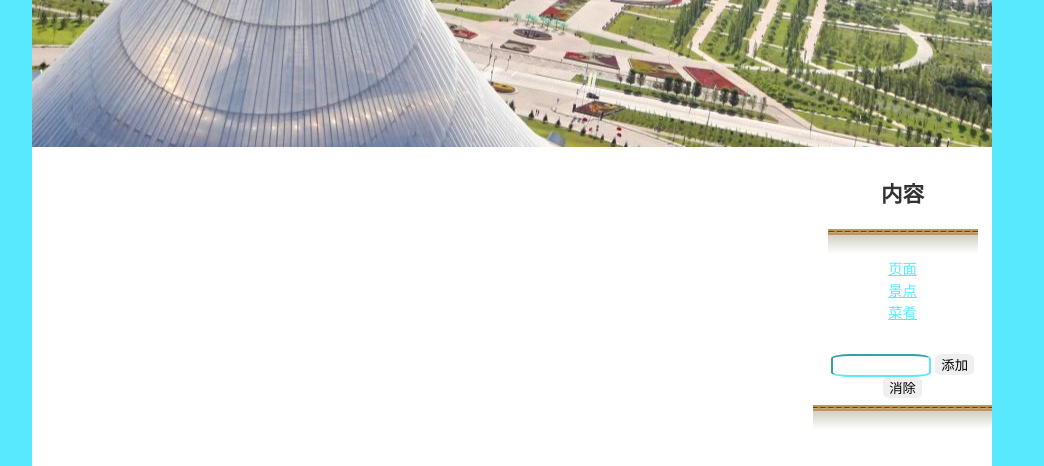
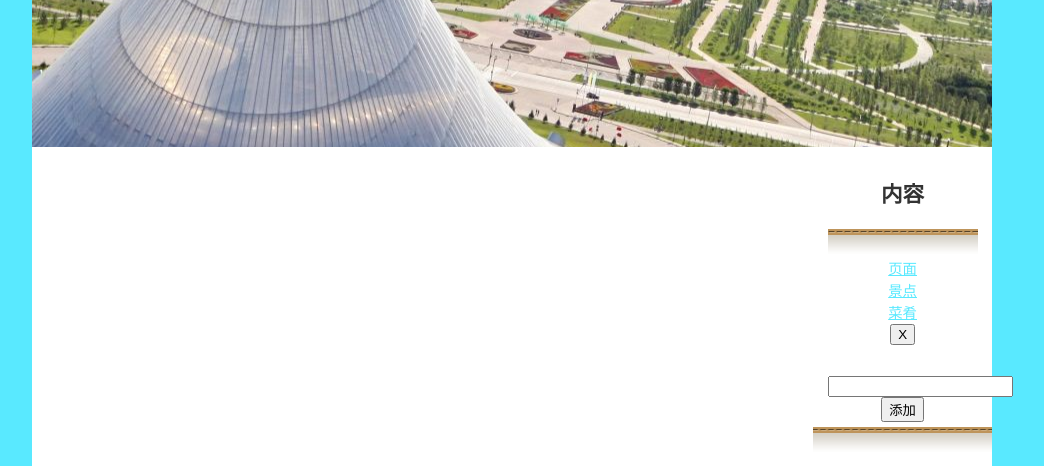
Before and after one commit to MaksatKab/Chengshi, a plain HTML site: page index.html in a window 1280 px wide. Both pictures are taken after a click on the button "添加". Shown: the part 294-760 px from the top of the page, without its empty margins (128-1172 px from the left). Drawn offline with nearby package versions, Linux system fonts and the light colour scheme.

Commit message:
Add files via upload

```diff
--- a/index.html
+++ b/index.html
@@ -24,11 +24,8 @@
       <li><a href="attractions.html">景点</a></li>
       <li><a href="meal.html">菜肴</a></li>
 	  <li id="list"></ul>
-    <input type="text" id="candidate" />
-    <button onclick="addItem()" class="buttonClass">
-    添加</button>
-    <button onclick="removeItem()" class="buttonClass">
-    消除</button>
+    <input id="item" class="txtbox">
+    <button id="add" class="button">添加</button>
 
     </li>
   </div>
@@ -51,5 +48,26 @@
   </div>
   <div id="ftr">马克萨特 Maksat</div>
 </div>
+
+	<script type="text/javascript">
+
+	let addBtn = document.getElementById("add");
+	addBtn.addEventListener("click", function() {
+	var item = document.getElementById("item").value;
+	var text = document.createTextNode(item);
+	var li = document.createElement('li');
+	var btn = document.createElement("button");
+	btn.className = "button1";
+	btn.textContent = "X";
+	li.appendChild(text);
+	li.appendChild(btn);
+	document.getElementById('list').appendChild(li);
+	btn.addEventListener('click', function() {
+		this.parentElement.remove();
+  })
+})
+
+</script>
+
 </body>
 </html>
--- a/script.js
+++ b/script.js
@@ -16,22 +16,3 @@ document.querySelector('.slider-prev').addEventListener('click', function () {
     }
     sliderLine.style.left = -offset + 'px';
 });
-
-function addItem() {
-            var a = document.getElementById("list");
-            var candidate = document.getElementById("candidate");
-            var li = document.createElement("li");
-            li.setAttribute('id', candidate.value);
-            li.appendChild(document.createTextNode(candidate.value));
-            a.appendChild(li);
-        }
-
-
-        function removeItem() {
-
-
-            var a = document.getElementById("list");
-            var candidate = document.getElementById("candidate");
-            var item = document.getElementById(candidate.value);
-            a.removeChild(item);
-        }
```
